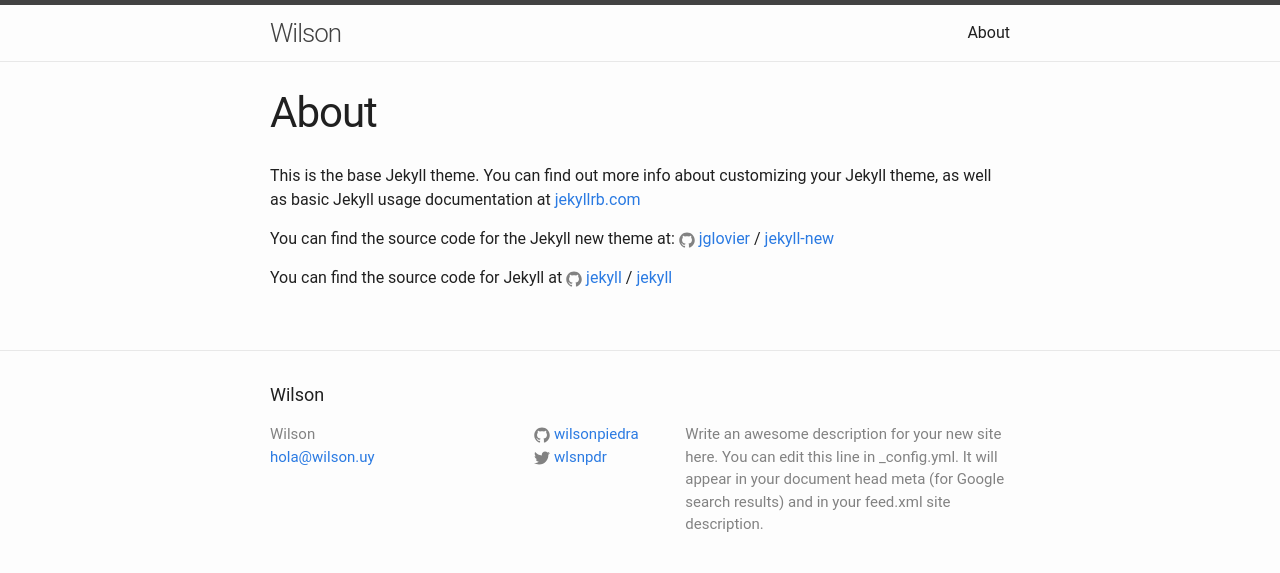
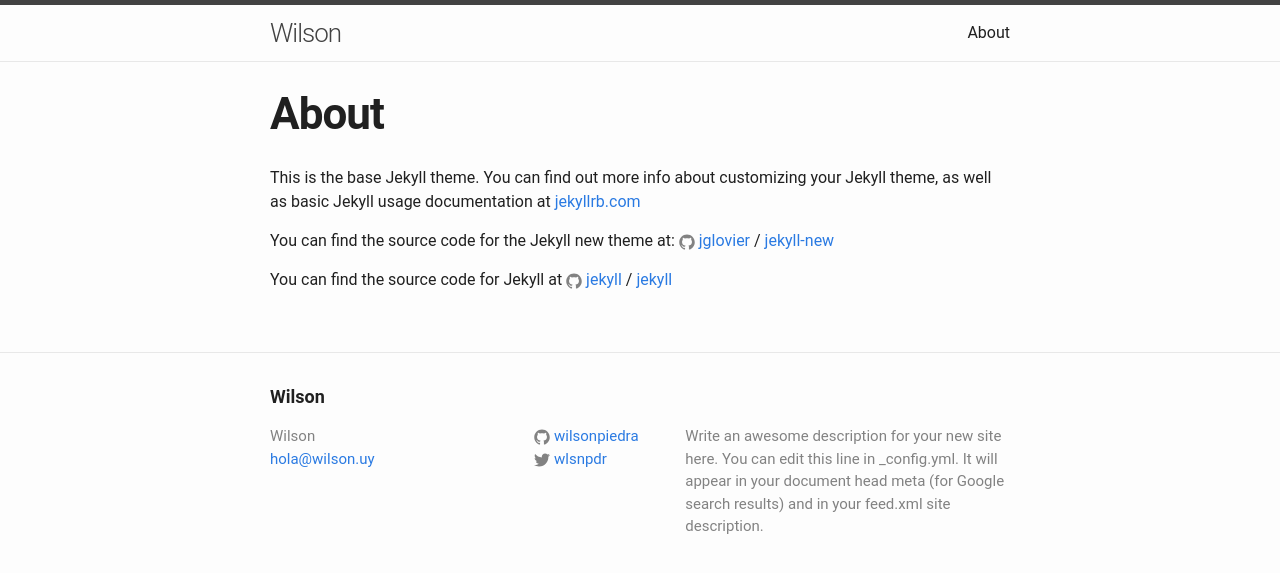
Before and after one commit to wilsonpiedra/wilsonpiedra.github.io, a Jekyll site: the page built from about.md, in a window 1280 px wide. Shown: the top 573 px of the page. Built offline with Jekyll 4.4.1, drawn with Linux system fonts in a browser that asks for light colours.

Commit message:
Update main.css

```diff
--- a/css/main.css
+++ b/css/main.css
@@ -21,7 +21,7 @@
 li > ul, li > ol { margin-bottom: 0; }
 
 /** Headings */
-h1, h2, h3, h4, h5, h6 { font-weight: 400; }
+h1, h2, h3, h4, h5, h6 { font-weight: 700; }
 
 /** Links */
 a { color: #2a7ae2; text-decoration: none; }
@@ -105,7 +105,7 @@
 /** Posts */
 .post-header { margin-bottom: 30px; }
 
-.post-title { font-size: 42px; letter-spacing: -1px; line-height: 1; }
+.post-title { font-size: 44px; letter-spacing: -1px; line-height: 1; }
 @media screen and (max-width: 800px) { .post-title { font-size: 36px; } }
 
 .post-content { margin-bottom: 30px; }
```
